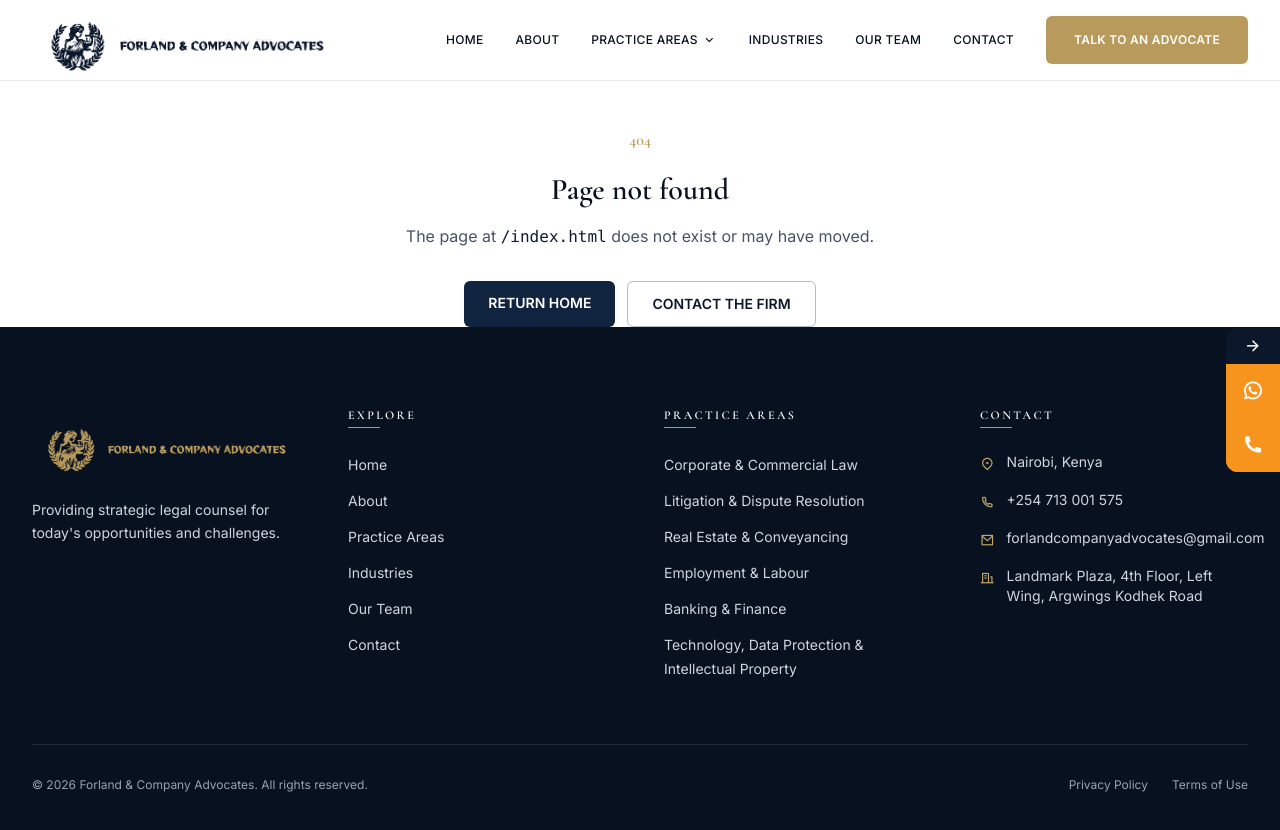
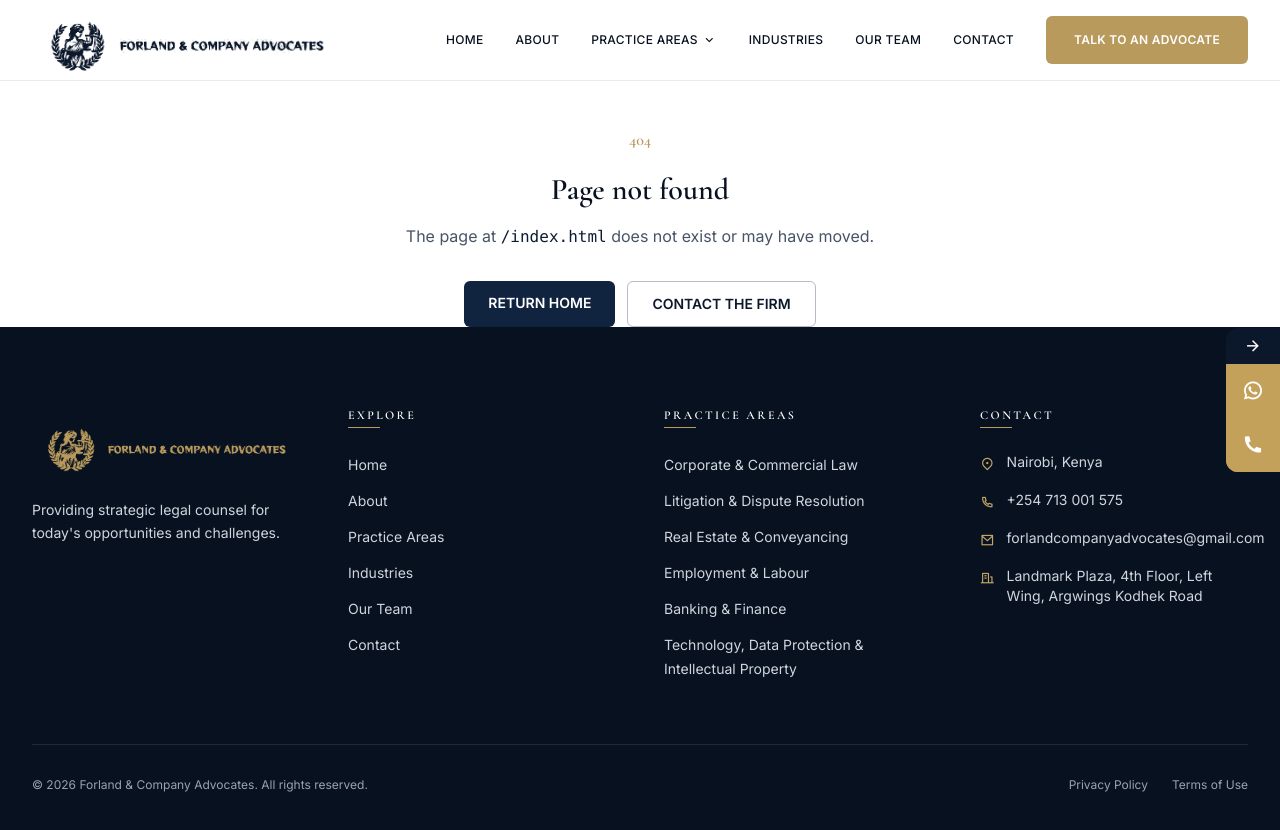
Before and after one commit to makebelief/forland-company-advocates, a website: page index.html in a window 1280 px wide. Drawn offline with nearby package versions, Linux system fonts and the light colour scheme.

Commit message:
Match contact rail to brand colors

```diff
--- a/public/assets/css/contact-rail.css
+++ b/public/assets/css/contact-rail.css
@@ -38,18 +38,18 @@
 .contact-rail-actions {
   overflow: hidden;
   border-radius: 0 0 0 12px;
-  background: #f7941d;
+  background: #c4a15a;
 }
 
 .contact-rail-link {
-  background: #f7941d;
+  background: #c4a15a;
   font-size: 1.35rem;
   transition: background-color 180ms ease;
 }
 
 .contact-rail-link:hover,
 .contact-rail-link:focus-visible {
-  background: #da7810;
+  background: #a98642;
 }
 
 .contact-rail-link:focus-visible,
```
